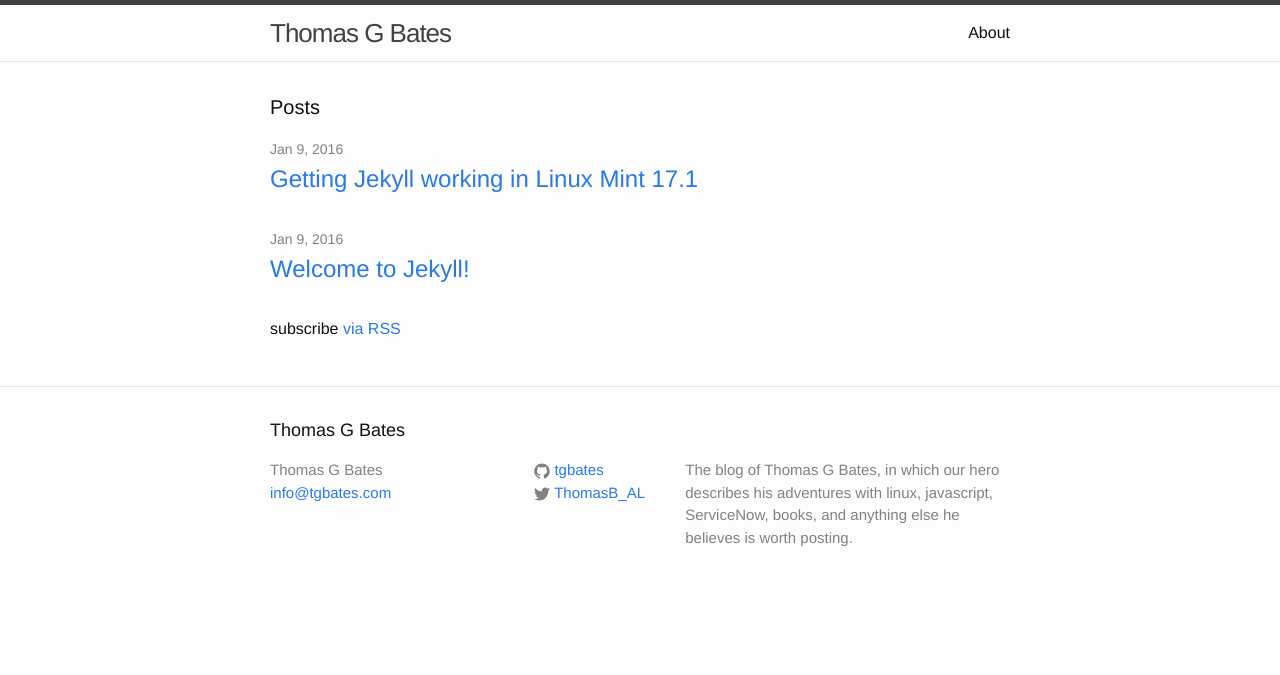
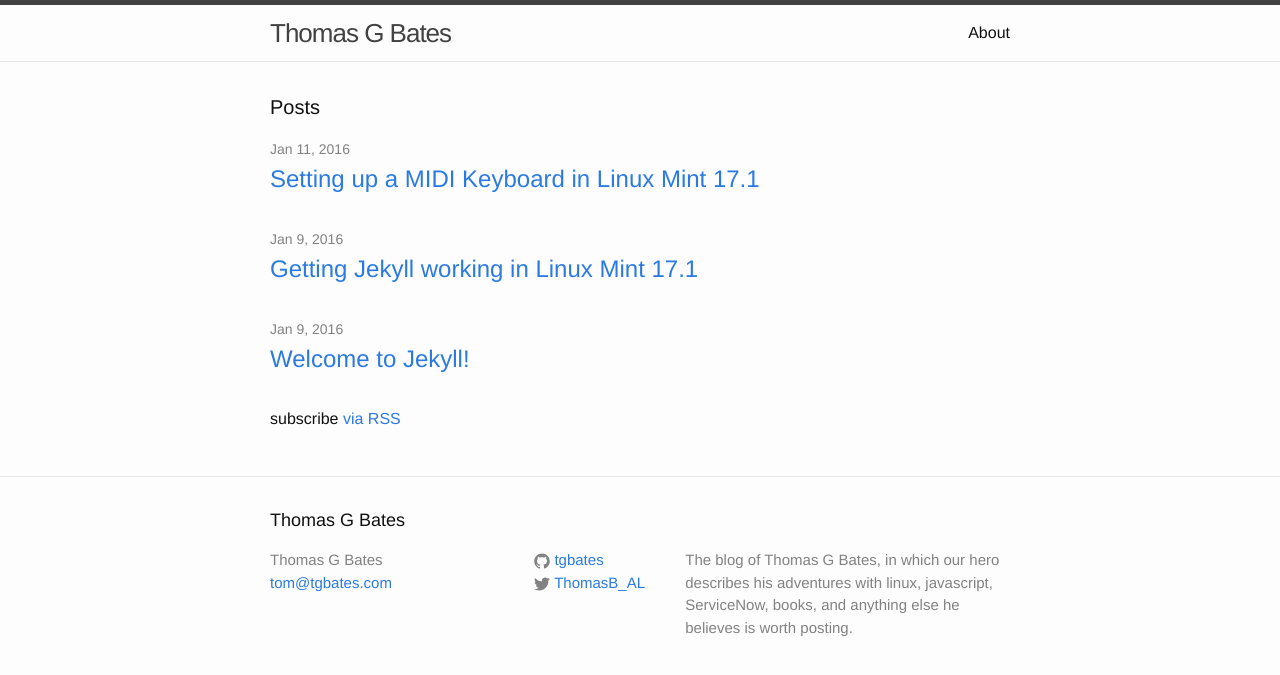
Before and after one commit to tgbates/tgbates.github.io, a Jekyll site: the page built from index.html, in a window 1280 px wide. Shown: the top 675 px of the page. Built offline with Jekyll 4.4.1, drawn with Linux system fonts in a browser that asks for light colours; some of the changed lines change nothing that is shown.

Commit message:
added midi keyboard post

```diff
--- a/_config.yml
+++ b/_config.yml
@@ -7,7 +7,7 @@
 
 # Site settings
 title: Thomas G Bates
-email: info@tgbates.com
+email: tom@tgbates.com
 description: > # this means to ignore newlines until "baseurl:"
   The blog of Thomas G Bates, in which our hero describes his adventures with linux, javascript, ServiceNow, books, and anything else he believes is worth posting.
 baseurl: "" # the subpath of your site, e.g. /blog
--- /dev/null
+++ b/_posts/2016-01-11-midi-keyboard.markdown
@@ -0,0 +1,37 @@
+---
+layout: post
+title: Setting up a MIDI Keyboard in Linux Mint 17.1
+date: 2016-01-11 08:00:00 -0600
+category: linux
+tags: [linux, mint, music]
+---
+
+# Setting up a MIDI Keyboard
+
+I bought a MIDI Keyboard last year and this was the process to get it working.
+[Rafal Cieslak\'s article](https://rafalcieslak.wordpress.com/2012/08/29/usb-midi-controllers-and-making-music-with-ubuntu/) was helpful in getting me running and understanding what I was doing.  I used another article for the setup but it is no longer online.
+
+
+## Synaptic
+install jack, jackd, qsynth and qjackctl
+
+## Qsynth
+click Setup -> Soundfonts -> Open and add the sf2 file in /usr/share/sounds/sf2
+
+In my install, it was TimGM6mb.sf2
+
+Click 'Yes' to restart the engine
+
+![qsynth setup](/assets/qsynth_setup01.jpg "qsynth setup")
+
+## Plug in your USB midi controller
+
+## Open Qjackctl
+
+click Connect
+
+Select the ALSA tab, drag your midi controller to FluidSynth
+
+![qjackctl](/assets/qjackctl_01.jpg "qjackctl")
+
+## Play Music!
```
Also changed, not shown: assets/qjackctl_01.jpg (added), assets/qsynth_setup01.jpg (added), 3 other files.
